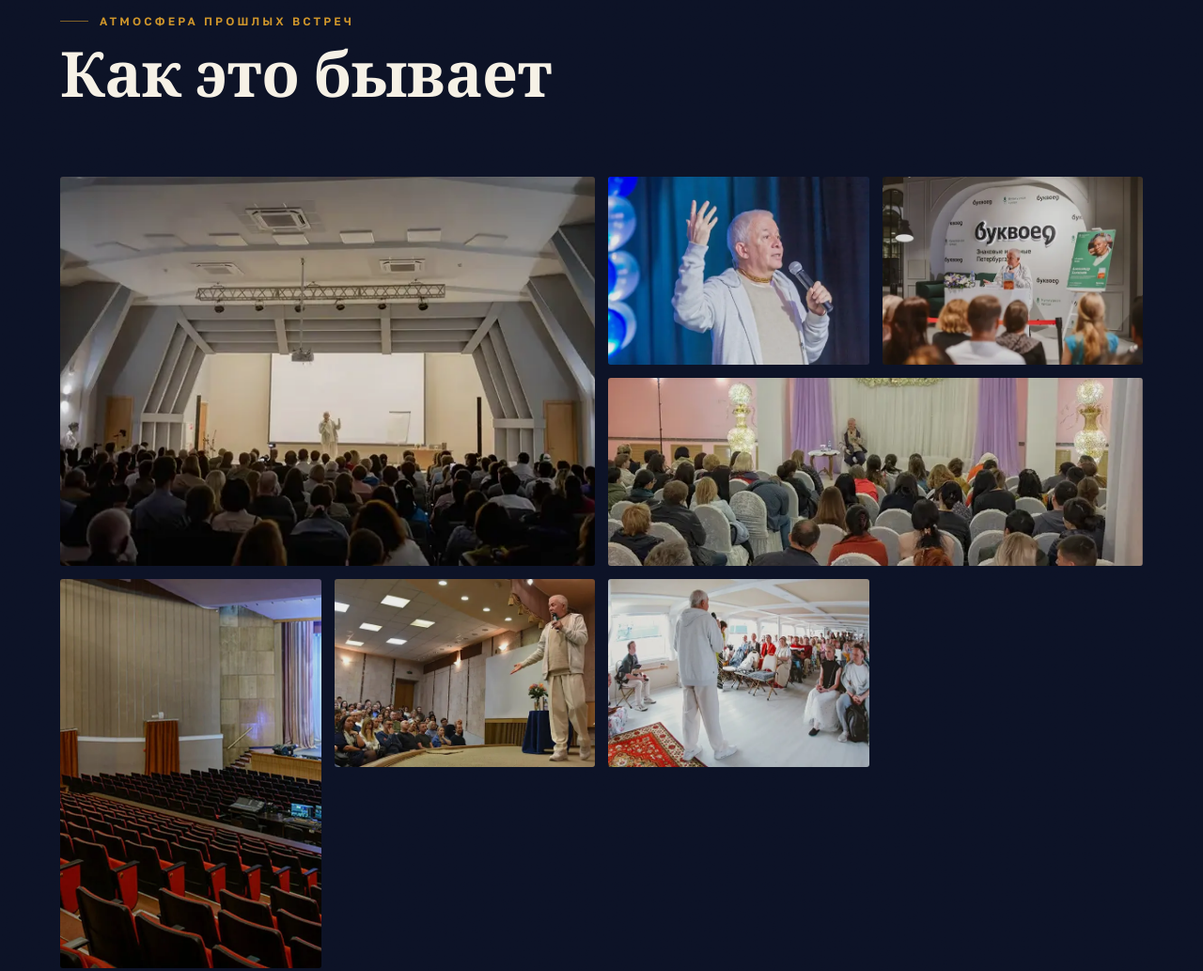
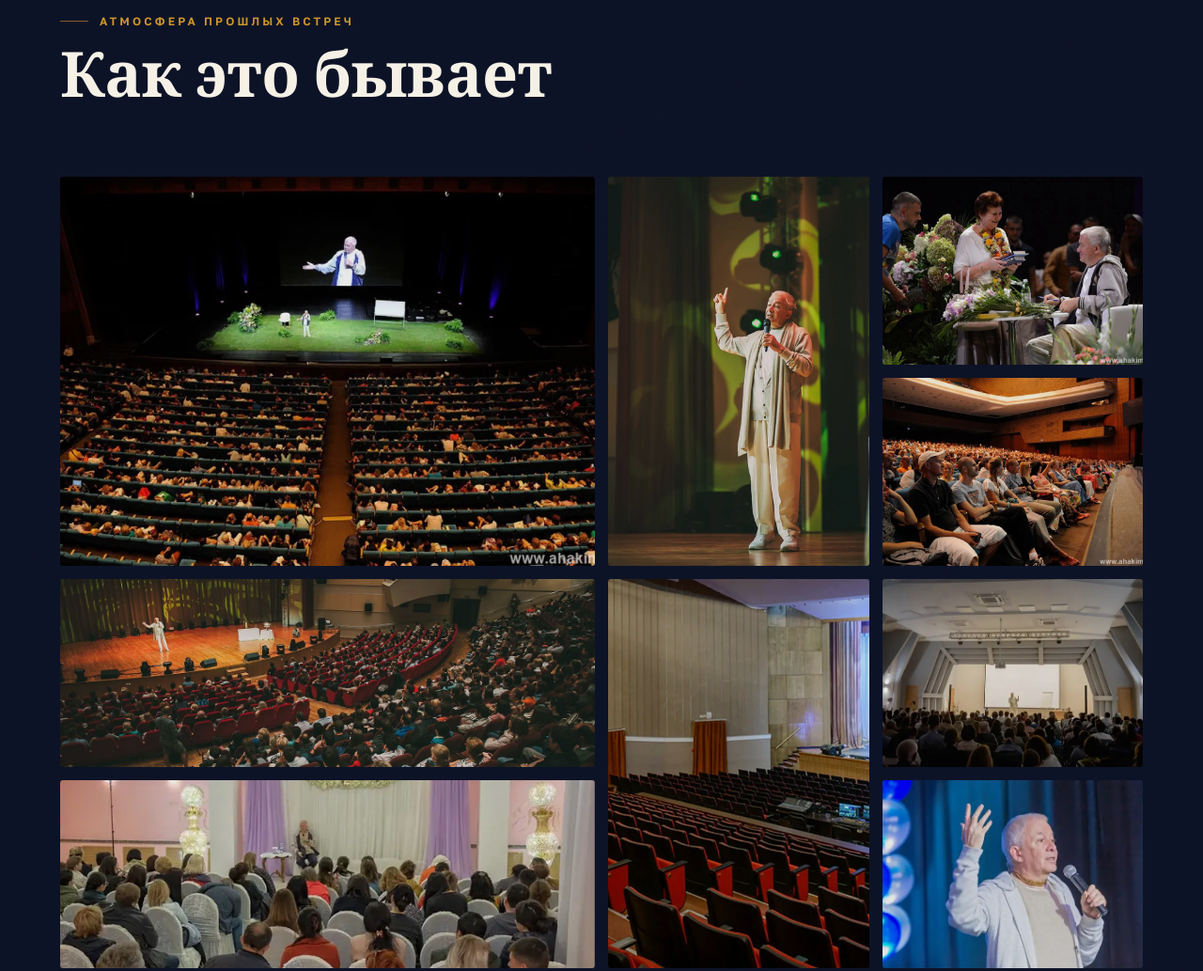
Before and after one commit to krupchanskiy/hakimov-msk, a plain HTML site: page index.html in a window 1280 px wide. Shown: the part 5823-6856 px from the top of the page at 94% size. Drawn offline with nearby package versions, Linux system fonts and the light colour scheme.

Commit message:
Атмосфера: добавлены реальные фото событий, коллаж пересобран
5 новых фото с прошлых программ (общий план зала, портрет на сцене,
автограф-сессия, зрители, полный зал) в начале коллажа. Главный план зала
— крупным акцентом. Включена плотная упаковка грида (grid-auto-flow:dense)
— коллаж тайлится в 5 ровных рядов без пустот.

Co-Authored-By: Claude Opus 4.7 <noreply@anthropic.com>

```diff
--- a/index.html
+++ b/index.html
@@ -240,13 +240,18 @@
       <h2 style="margin-top:16px">Как это бывает</h2></div>
     </div>
     <div class="collage reveal">
-      <figure class="big"><img src="images/gallery-1.webp" alt="" loading="lazy" /></figure>
+      <figure class="big"><img src="images/gallery-hall.webp" alt="Зал на лекции Александра Хакимова" loading="lazy" /></figure>
+      <figure class="tall"><img src="images/gallery-speaker.webp" alt="Александр Хакимов на сцене" loading="lazy" /></figure>
+      <figure><img src="images/gallery-autograph.webp" alt="Автограф-сессия после лекции" loading="lazy" /></figure>
+      <figure><img src="images/gallery-audience.webp" alt="Зрители на встрече" loading="lazy" /></figure>
+      <figure class="wide"><img src="images/gallery-hall-red.webp" alt="Полный зал на программе «Йога жизни»" loading="lazy" /></figure>
+      <figure class="tall"><img src="images/mantra/mantra2.webp" alt="" loading="lazy" /></figure>
+      <figure><img src="images/gallery-1.webp" alt="" loading="lazy" /></figure>
+      <figure class="wide"><img src="images/gallery-4.webp" alt="" loading="lazy" /></figure>
       <figure><img src="images/gallery-2.webp" alt="" loading="lazy" /></figure>
       <figure><img src="images/gallery-3.webp" alt="" loading="lazy" /></figure>
-      <figure class="wide"><img src="images/gallery-4.webp" alt="" loading="lazy" /></figure>
-      <figure class="tall"><img src="images/mantra/mantra2.webp" alt="" loading="lazy" /></figure>
       <figure><img src="images/gallery-5.webp" alt="" loading="lazy" /></figure>
-      <figure><img src="images/gallery-6.webp" alt="" loading="lazy" /></figure>
+      <figure class="wide"><img src="images/gallery-6.webp" alt="" loading="lazy" /></figure>
     </div>
   </div>
 </section>
--- a/styles.css
+++ b/styles.css
@@ -202,7 +202,7 @@ h1,h2,h3,h4{font-family:var(--serif);font-weight:600;line-height:1.02;letter-spa
 .voice .who span{font-size:13px;color:var(--muted-light)}
 
 /* ===== ATMOSPHERE COLLAGE ===== */
-.collage{display:grid;grid-template-columns:repeat(4,1fr);grid-auto-rows:200px;gap:14px}
+.collage{display:grid;grid-template-columns:repeat(4,1fr);grid-auto-rows:200px;gap:14px;grid-auto-flow:dense}
 .collage figure{overflow:hidden;border-radius:3px;position:relative}
 .collage img{width:100%;height:100%;object-fit:cover;transition:transform .8s cubic-bezier(.2,.8,.2,1);filter:brightness(.92)}
 .collage figure:hover img{transform:scale(1.06);filter:brightness(1)}
```
Also changed, not shown: images/gallery-audience.webp (added), images/gallery-autograph.webp (added), images/gallery-hall-red.webp (added), images/gallery-hall.webp (added), images/gallery-speaker.webp (added).
